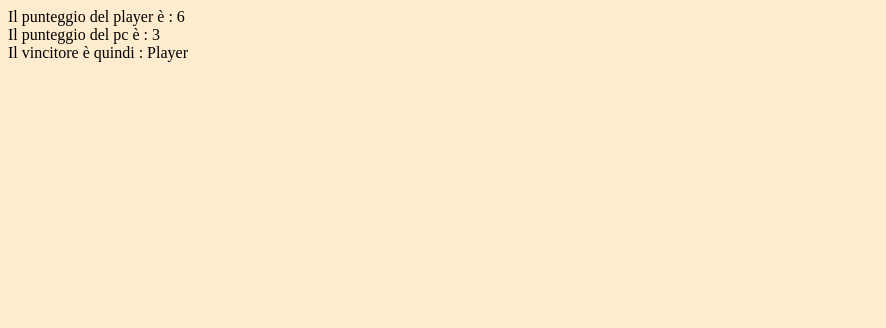
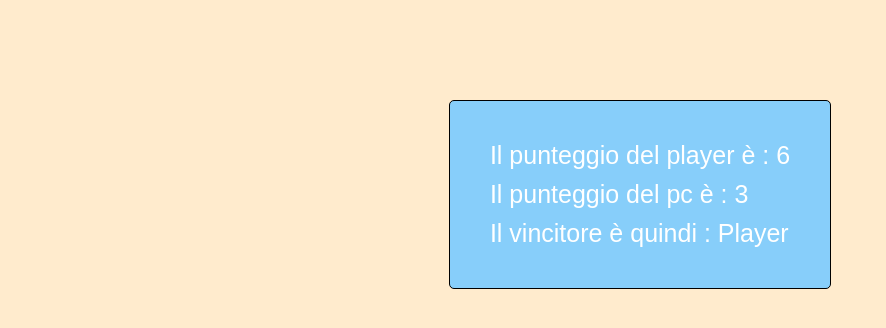
Before and after one commit to ALANOMAM/js-mail-dadi, a plain HTML site: page DICE/index.html in a window 1280 px wide. Shown: the whole page, without its empty margins (0-886 px from the left). Drawn offline with Linux system fonts and the light colour scheme.

Commit message:
FINITO PROGRAMMA DADI (aggiunto unpo di stile e ordinato meglio il programma)

```diff
--- a/DICE/index.html
+++ b/DICE/index.html
@@ -7,7 +7,7 @@
     <link rel="stylesheet" href="style.css">
 </head>
 <body>
-    <div>
+    <div class="container">
 
     <div>
         <span>Il punteggio del player è : </span>
--- a/DICE/style.css
+++ b/DICE/style.css
@@ -1,4 +1,26 @@
+
+*{
+    box-sizing: border-box;
+    margin: 0;
+    padding: 0;
+}
 
 body{
     background-color: blanchedalmond;
+    display: flex;
+    justify-content: center;
+    font-family: sans-serif;
 }
+
+.container{
+    margin-top: 100px;
+    border: 1px solid black;
+    border-radius: 5px;
+    padding: 40px;
+    background-color: lightskyblue;
+    color: white;
+    font-size: 25px;
+    display: flex;
+    flex-direction: column;
+    gap:10px;
+}
```
